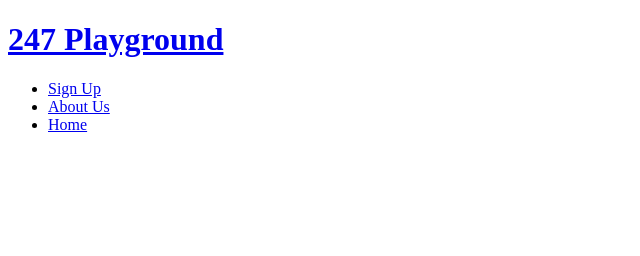
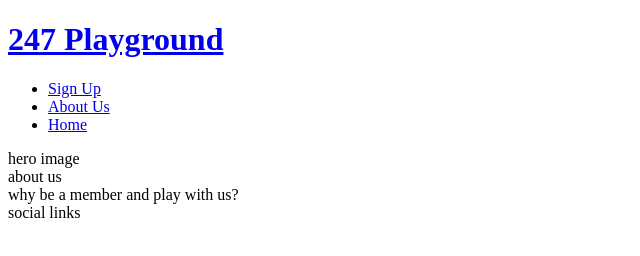
Before and after one commit to jchrisdev/html-css-first-milestone-project, a plain HTML site: page index.html in a window 1280 px wide. Shown: the whole page, without its empty margins (0-640 px from the left). Drawn offline with Linux system fonts and the light colour scheme.

Commit message:
Add sections for basic structure

```diff
--- a/index.html
+++ b/index.html
@@ -1,5 +1,6 @@
 <!DOCTYPE html>
 <html lang="en">
+
 <head>
     <meta charset="UTF-8">
     <meta http-equiv="X-UA-Compatible" content="IE=edge">
@@ -9,6 +10,7 @@
     <link rel="stylesheet" href="assets/css/style.css">
     <title>247 Playground</title>
 </head>
+
 <body>
     <header>
         <a href="index.html">
@@ -27,8 +29,18 @@
                 </li>
             </ul>
         </nav>
+        <section>hero image</section>
+
+        <section>about us</section>
+
+        <section>why be a member and play with us?</section>
     </header>
+
+    <footer>
+        social links
+    </footer>
 
 
 </body>
+
 </html>
```
